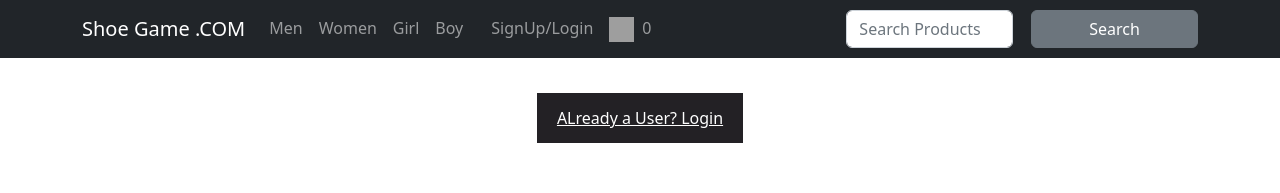
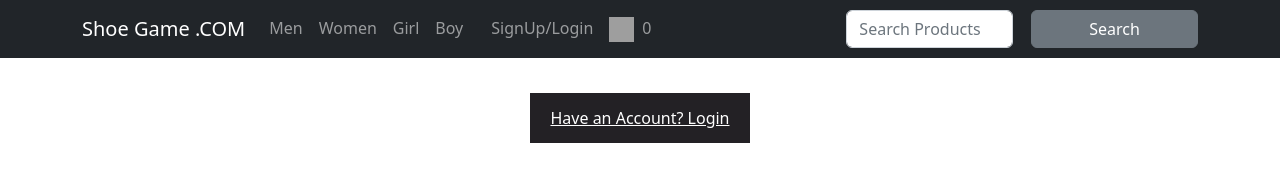
Before and after one commit to Jmccaster/JJSS_Final, a React (Create React App) app in the folder frontend/: page /signup in a window 1280 px wide. Shown: the top 193 px of the page. Built offline with nearby package versions, Linux system fonts and the light colour scheme; grey boxes are pictures that could not be loaded.

Commit message:
commit changes

```diff
--- a/frontend/src/pages/SignupPage.jsx
+++ b/frontend/src/pages/SignupPage.jsx
@@ -9,7 +9,7 @@ function SignupPage({ setUser }) {
       <br />
       <br />
       <a href="/login" className="button">
-        ALready a User? Login
+        Have an Account? Login
       </a>
       <SignUpForm setUser={setUser} />
     </div>
```
